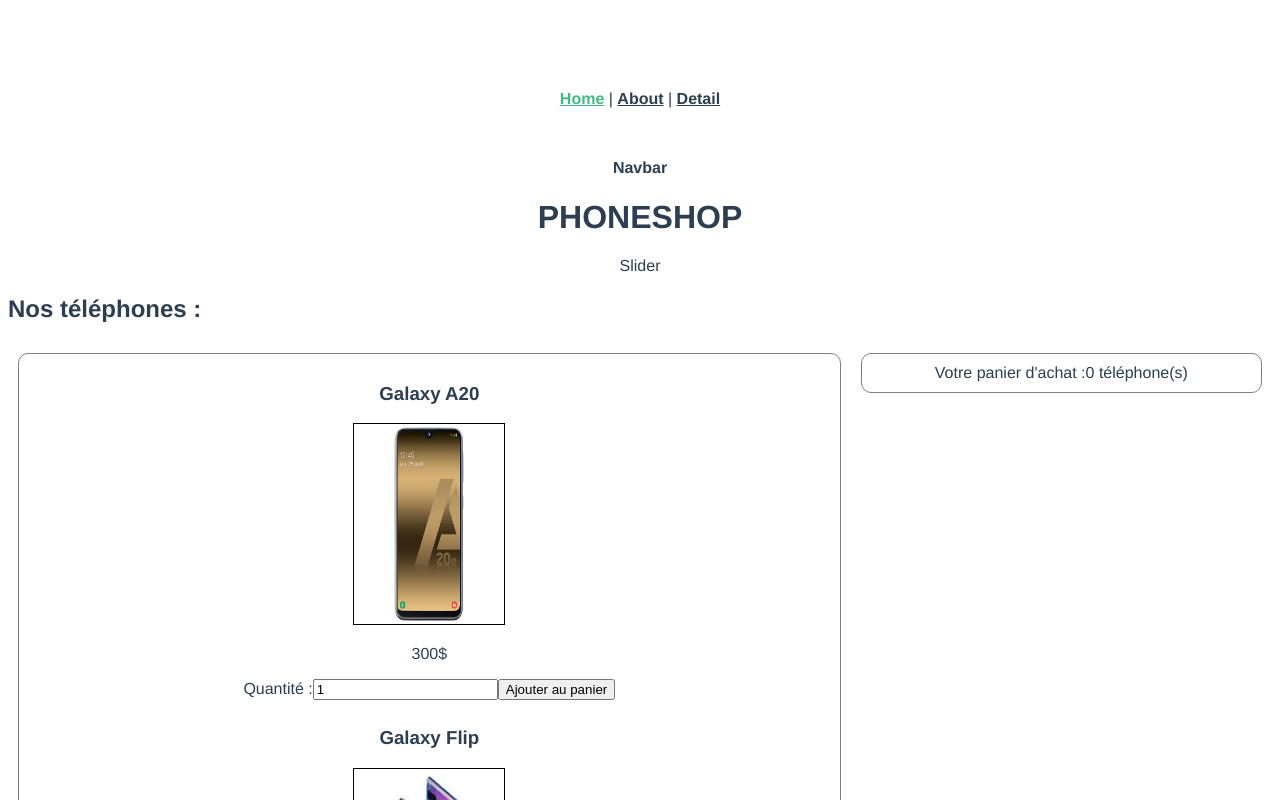
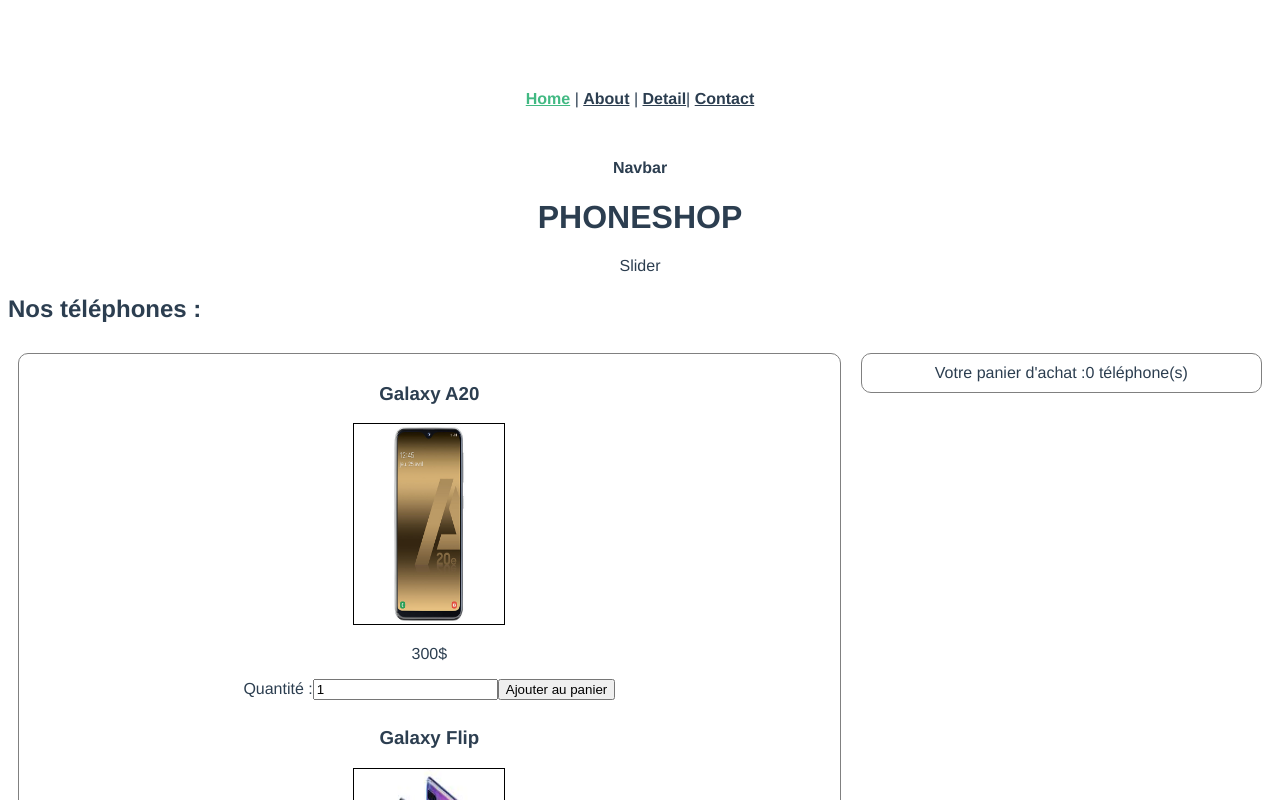
Before and after one commit to janjakg/phonshop, a Vue app: page / in a window 1280 px wide. Shown: the top 800 px of the page. Built offline with nearby package versions, Linux system fonts and the light colour scheme.

Commit message:
ajout lien contact dans app.vue

```diff
--- a/src/App.vue
+++ b/src/App.vue
@@ -3,7 +3,8 @@
     <div id="nav">
       <router-link to="/">Home</router-link> |
       <router-link to="/about">About</router-link> |
-      <router-link to="/detail">Detail</router-link>
+      <router-link to="/detail">Detail</router-link>|
+      <router-link to="/contact">Contact</router-link>
     </div>
     <router-view/>
   </div>
```
